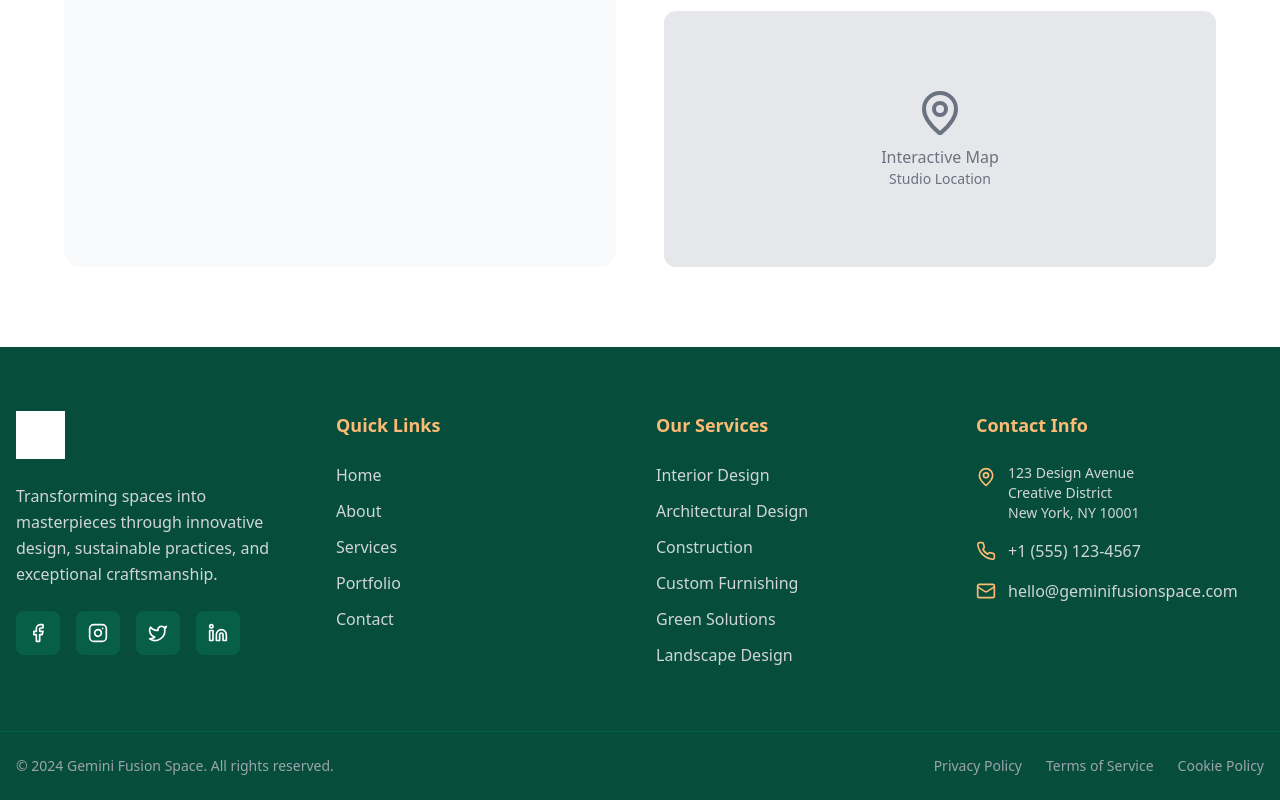
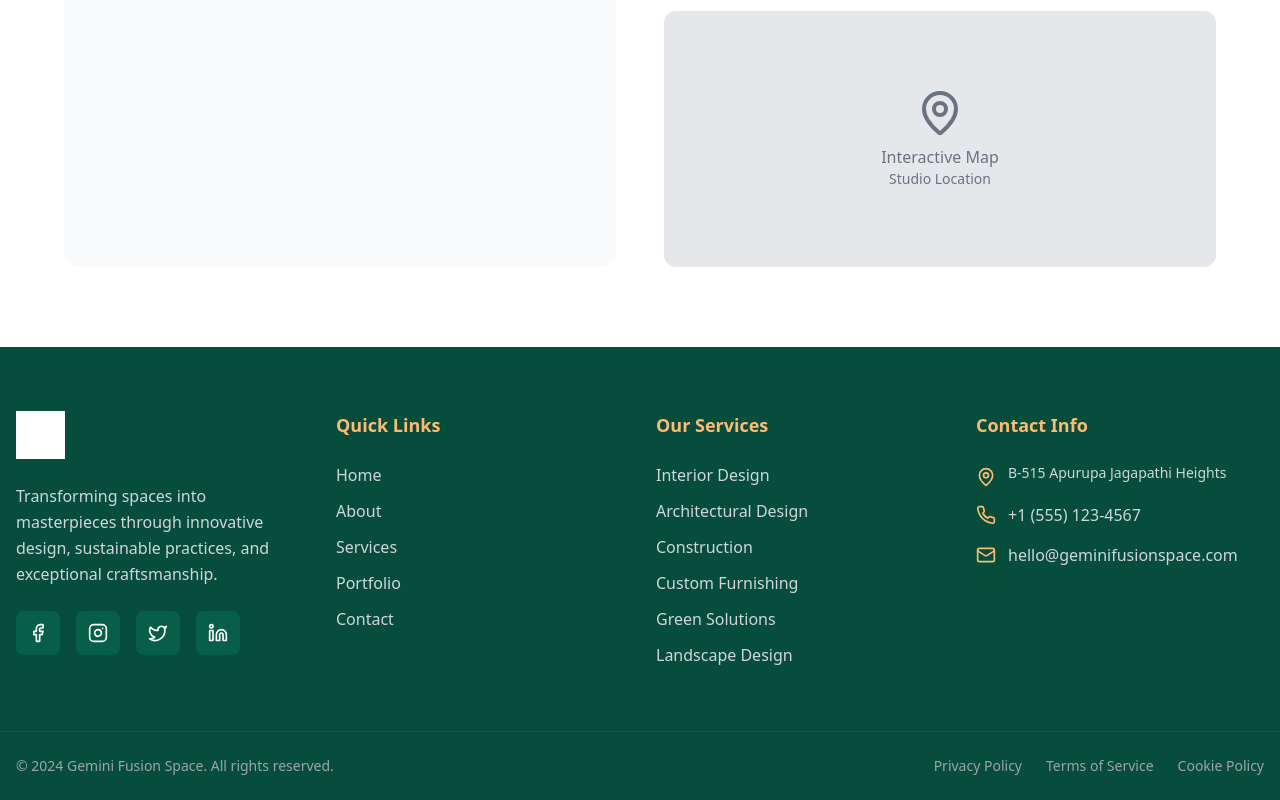
Before and after one commit to GaRa-vi04/fusion-space-website-kit, a React (Vite) app: page / in a window 1280 px wide. Shown: the part 5187-5987 px from the top of the page. Built offline with nearby package versions, Linux system fonts and the light colour scheme.

Commit message:
Update contact address
Update the contact address in the footer.

```diff
--- a/src/components/Footer.tsx
+++ b/src/components/Footer.tsx
@@ -100,9 +100,7 @@ const Footer = () => {
               <div className="flex items-start space-x-3">
                 <MapPin className="w-5 h-5 text-orange-300 mt-1 flex-shrink-0" />
                 <span className="text-gray-300 text-sm">
-                  123 Design Avenue<br />
-                  Creative District<br />
-                  New York, NY 10001
+                  B-515 Apurupa Jagapathi Heights
                 </span>
               </div>
               <div className="flex items-center space-x-3">
```
